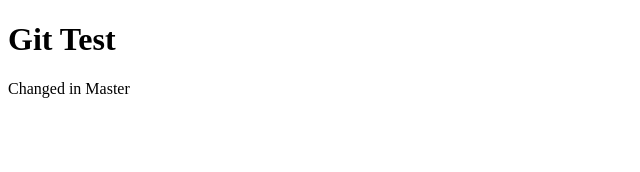
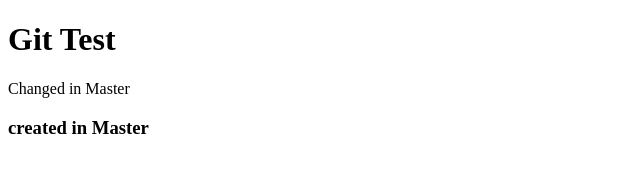
Before and after one commit to 69gutelaune/git-test, a plain HTML site: page index.html in a window 1280 px wide. Shown: the whole page, without its empty margins (0-640 px from the left). Drawn offline with Linux system fonts and the light colour scheme.

Commit message:
test: added h3

```diff
--- a/index.html
+++ b/index.html
@@ -9,5 +9,6 @@
   <body>
     <h1>Git Test</h1>
     <p>Changed in Master</p>
+    <h3>created in Master</h3>
   </body>
 </html>
```
